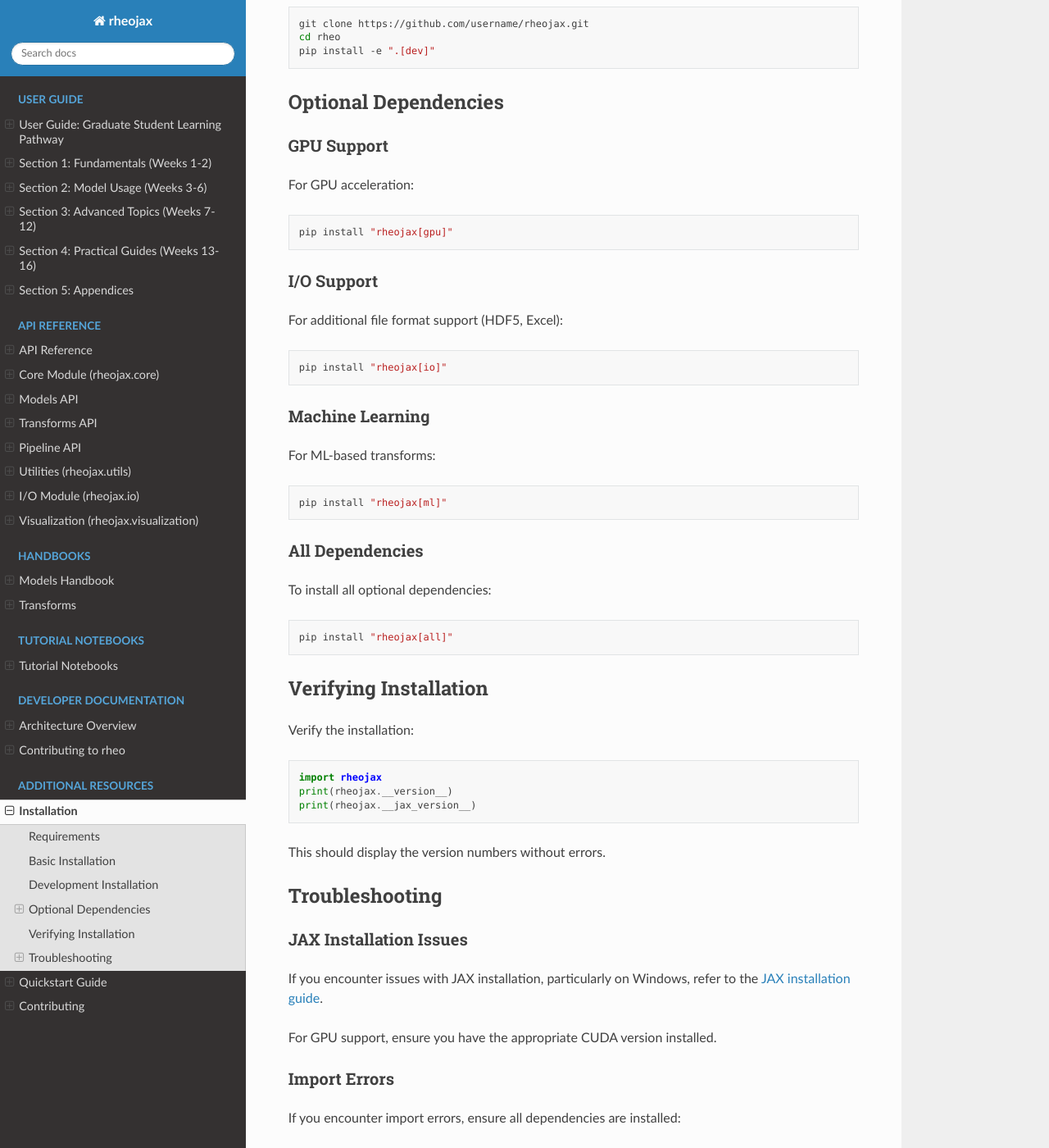
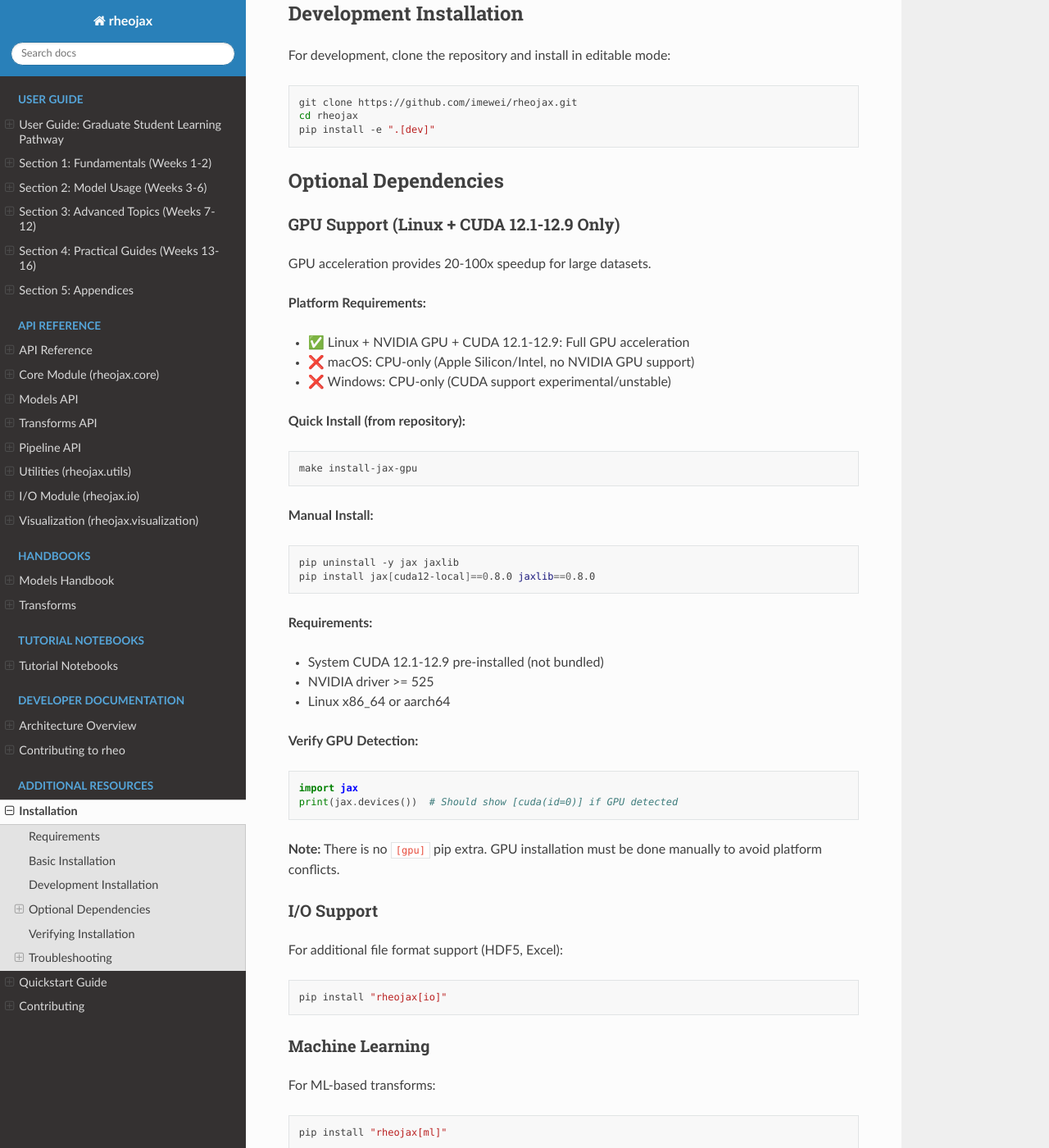
Before and after one commit to imewei/rheojax, a Sphinx documentation site: the page built from docs/source/installation.rst, in a window 1280 px wide and 1400 px high, scrolled down 603 px. Shown: the whole window at 82% size. Built offline with Sphinx 7.4.7 and the Read the Docs theme 3.1.0, drawn with Linux system fonts in a browser that asks for light colours; some of the changed text lies outside the part shown.

Commit message:
docs: update outdated version requirements across documentation
Updated all version requirements to match current codebase:

Installation requirements (docs/source/installation.rst):
- Python: 3.9+ → 3.12+ (3.8-3.11 NOT supported)
- JAX: 0.4.20+ → 0.8.0 (exact version required)
- jaxlib: added requirement (0.8.0, must match JAX)
- NumPy: 1.24.0+ → 2.0.0+
- SciPy: 1.11.0+ → 1.16.0+
- Added: NLSQ 0.2.1+ (GPU-accelerated optimization)
- Added: NumPyro 0.19.0+ (Bayesian inference)
- Added: ArviZ 0.22.0+ (Bayesian visualization)

GPU installation (docs/source/installation.rst):
- Removed incorrect [gpu] pip extra (does not exist)
- Added platform requirements (Linux + CUDA 12.1-12.9 only)
- Added manual installation instructions
- Added GPU verification steps
- Updated CUDA requirements (12.1-12.9 + NVIDIA driver >= 525)

Other updates:
- Fixed repository URLs: username/rheo → imewei/rheojax
- Fixed directory name in dev install: cd rheo → cd rheojax
- Updated citation version: 0.1.0 → 0.2.0
- Updated citation title and URL
- Improved installation verification code
- Updated JAX troubleshooting section

Sphinx build succeeds with all changes.

```diff
--- a/docs/source/api_reference.rst
+++ b/docs/source/api_reference.rst
@@ -292,6 +292,6 @@ Support
 -------
 
 - **Documentation**: https://rheojax.readthedocs.io
-- **GitHub Issues**: https://github.com/username/rheo/issues
-- **Discussions**: https://github.com/username/rheo/discussions
+- **GitHub Issues**: https://github.com/imewei/rheojax/issues
+- **Discussions**: https://github.com/imewei/rheojax/discussions
 - **Email**: wchen@anl.gov
--- a/docs/source/developer/contributing.rst
+++ b/docs/source/developer/contributing.rst
@@ -729,4 +729,4 @@ See Also
 
 - :doc:`architecture` - Architecture overview
 - :doc:`../user_guide/getting_started` - User guide
-- `GitHub repository <https://github.com/username/rheo>`_
+- `GitHub repository <https://github.com/imewei/rheojax>`_
--- a/docs/source/installation.rst
+++ b/docs/source/installation.rst
@@ -4,10 +4,14 @@ Installation
 Requirements
 ------------
 
-* Python 3.9 or higher
-* JAX 0.4.20 or higher
-* NumPy 1.24.0 or higher
-* SciPy 1.11.0 or higher
+* Python 3.12 or higher (3.8-3.11 NOT supported)
+* JAX 0.8.0 (exact version required)
+* jaxlib 0.8.0 (must match JAX version exactly)
+* NumPy 2.0.0 or higher
+* SciPy 1.16.0 or higher
+* NLSQ 0.2.1 or higher (GPU-accelerated optimization)
+* NumPyro 0.19.0 or higher (Bayesian inference)
+* ArviZ 0.22.0 or higher (Bayesian visualization)
 
 Basic Installation
 ------------------
@@ -25,21 +29,51 @@ For development, clone the repository and install in editable mode:
 
 .. code-block:: bash
 
-   git clone https://github.com/username/rheojax.git
-   cd rheo
+   git clone https://github.com/imewei/rheojax.git
+   cd rheojax
    pip install -e ".[dev]"
 
 Optional Dependencies
 ---------------------
 
-GPU Support
-~~~~~~~~~~~
+GPU Support (Linux + CUDA 12.1-12.9 Only)
+~~~~~~~~~~~~~~~~~~~~~~~~~~~~~~~~~~~~~~~~~~
 
-For GPU acceleration:
+GPU acceleration provides 20-100x speedup for large datasets.
+
+**Platform Requirements:**
+
+* ✅ Linux + NVIDIA GPU + CUDA 12.1-12.9: Full GPU acceleration
+* ❌ macOS: CPU-only (Apple Silicon/Intel, no NVIDIA GPU support)
+* ❌ Windows: CPU-only (CUDA support experimental/unstable)
+
+**Quick Install (from repository):**
 
 .. code-block:: bash
 
-   pip install "rheojax[gpu]"
+   make install-jax-gpu
+
+**Manual Install:**
+
+.. code-block:: bash
+
+   pip uninstall -y jax jaxlib
+   pip install jax[cuda12-local]==0.8.0 jaxlib==0.8.0
+
+**Requirements:**
+
+* System CUDA 12.1-12.9 pre-installed (not bundled)
+* NVIDIA driver >= 525
+* Linux x86_64 or aarch64
+
+**Verify GPU Detection:**
+
+.. code-block:: python
+
+   import jax
+   print(jax.devices())  # Should show [cuda(id=0)] if GPU detected
+
+**Note:** There is no ``[gpu]`` pip extra. GPU installation must be done manually to avoid platform conflicts.
 
 I/O Support
 ~~~~~~~~~~~
@@ -76,10 +110,13 @@ Verify the installation:
 .. code-block:: python
 
    import rheojax
-   print(rheojax.__version__)
-   print(rheojax.__jax_version__)
+   print(f"RheoJAX version: {rheojax.__version__}")
 
-This should display the version numbers without errors.
+   import jax
+   print(f"JAX version: {jax.__version__}")
+   print(f"JAX devices: {jax.devices()}")
+
+This should display the version numbers and available devices (CPU or GPU) without errors.
 
 Troubleshooting
 ---------------
@@ -87,10 +124,14 @@ Troubleshooting
 JAX Installation Issues
 ~~~~~~~~~~~~~~~~~~~~~~~
 
-If you encounter issues with JAX installation, particularly on Windows, refer to the
+If you encounter issues with JAX installation, refer to the
 `JAX installation guide <https://github.com/google/jax#installation>`_.
 
-For GPU support, ensure you have the appropriate CUDA version installed.
+**GPU Support:**
+
+* GPU acceleration requires Linux + CUDA 12.1-12.9 + NVIDIA driver >= 525
+* macOS and Windows only support CPU mode
+* JAX and jaxlib versions must match exactly (both 0.8.0)
 
 Import Errors
 ~~~~~~~~~~~~~
```
Also changed, not shown: docs/source/index.rst (+6 -6 lines).
